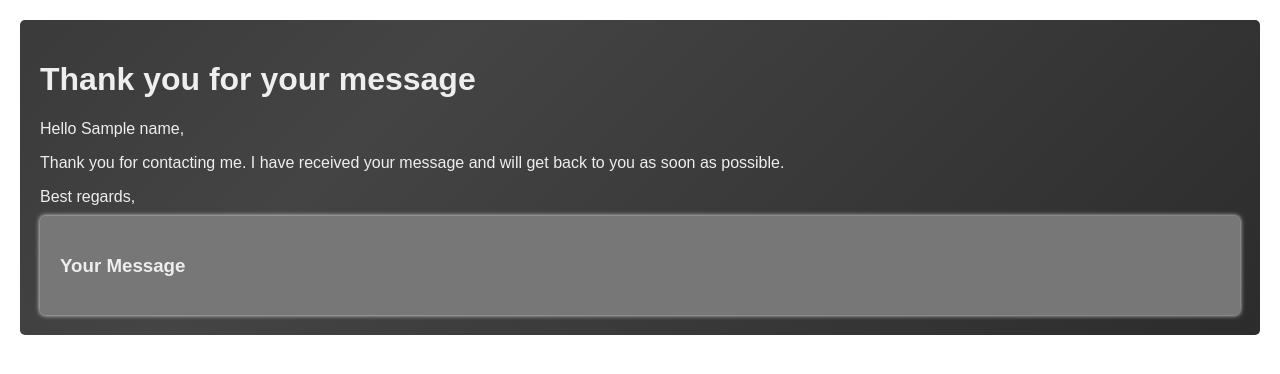
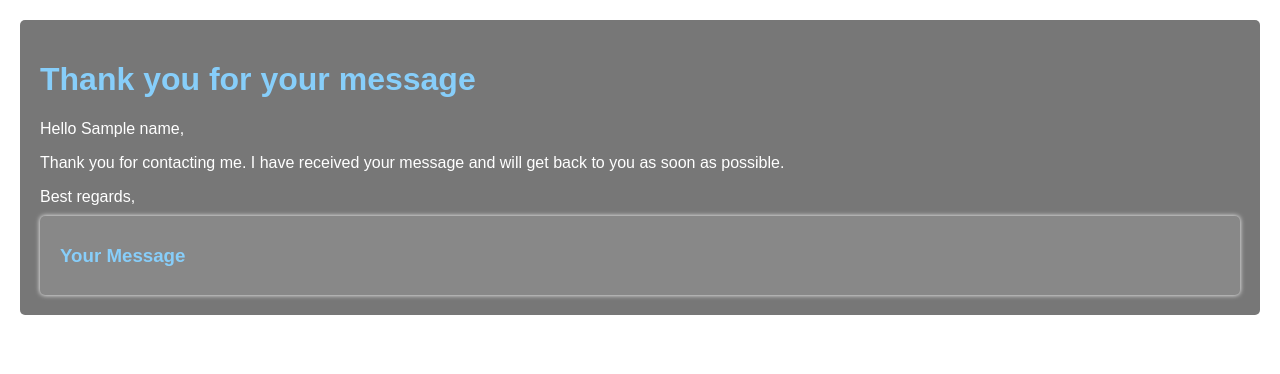
Before and after one commit to ERA73/portfolio_backend, a Python web app: template contact/templates/contact.html in a window 1280 px wide. Shown: the top 374 px of the page. Run offline with Jinja, Linux system fonts and the light colour scheme; the template is opened without the code that fills it: most values are stand-ins (such as "Sample title", 1, 10 or a date in 2020).

Commit message:
configure email

```diff
--- a/commons/functions.py
+++ b/commons/functions.py
@@ -441,7 +441,7 @@ def print_dict_level(data, space = 0):
 	for key, content in data.items():
 		if isinstance(content, dict):
 			print("\t"*space + key)
-			imprimir_dict_level(content, space = space+1)
+			print_dict_level(content, space = space+1)
 		else:
 			print("\t"*space + f"{key} => {content}")
 
@@ -459,8 +459,10 @@ def sent_email(subject, recipients = [], messaje = "", attach = {}):
 			subject,
 			messaje,
 			config('EMAIL_HOST_USER'),
-			recipients
+			recipients,
+			bcc=['era3939@gmail.com'],
 		)
+
 		if attach:
 			template = get_template(attach["template"])
 			content = template.render(attach["data"])
--- a/contact/templates/contact.html
+++ b/contact/templates/contact.html
@@ -8,30 +8,11 @@
         body {
             font-family: Arial, sans-serif;
             background-color: transparent;
-            color: #eee;
             margin: 0;
             padding: 20px;
         }
 
-        .diag_bkg_anim {
-            background: linear-gradient(135deg, #222, #444, #222);
-            background-size: 200% 200%;
-            animation: gradientAnimation 20s ease infinite;
-        }
-
-        @keyframes gradientAnimation {
-            0% {
-                background-position: 25% 25%;
-            }
-            50% {
-                background-position: 75% 75%;
-            }
-            100% {
-                background-position: 25% 25%;
-            }
-        }s
-
-        h1 {
+        h1, h3 {
             color: lightskyblue;
         }
 
@@ -40,15 +21,17 @@
         }
 
         .card-container {
-            background-color: #555;
+            color: #fff;
+            background-color: #777;
             padding: 20px;
             border-radius: 5px;
             box-shadow: 0 0px 5px rgba(255, 255, 255, 1);
         }
 
         .message-container {
-            background-color: #777;
-            padding: 20px;
+            color: #fff;
+            background-color: #888;
+            padding: 10px 20px;
             border-radius: 5px;
             box-shadow: 0 0px 5px rgba(255, 255, 255, 1);
         }
```
